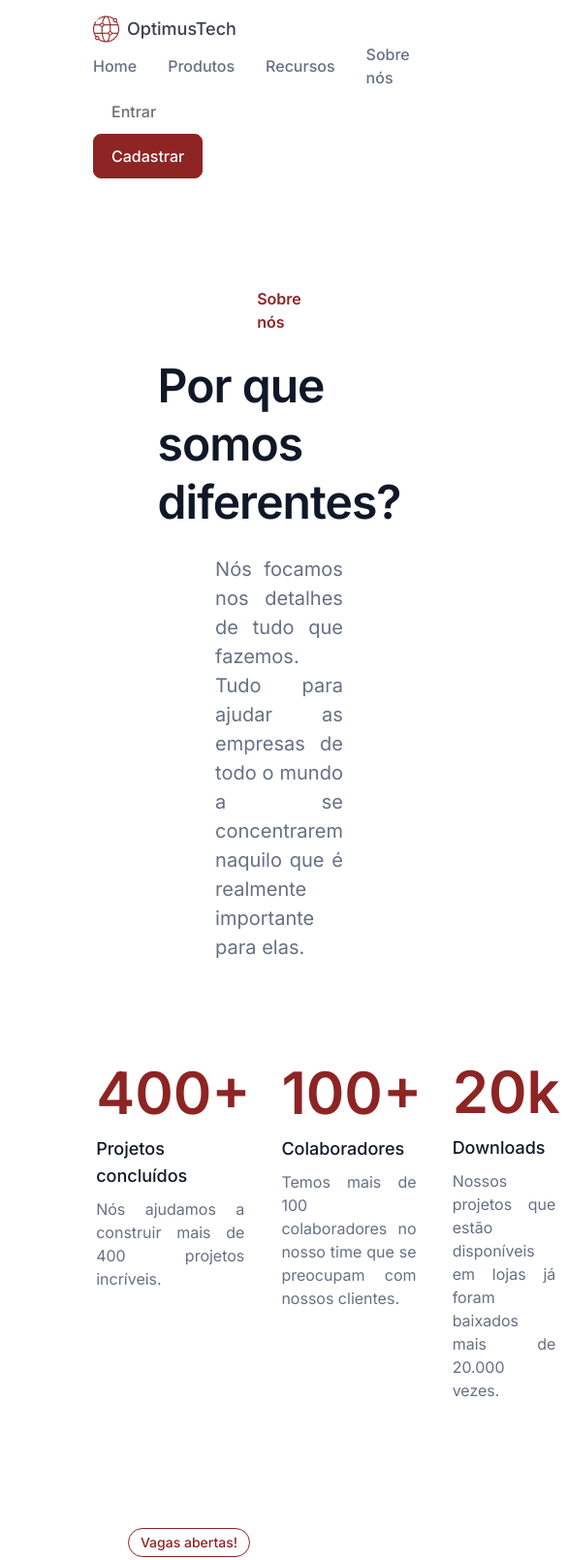
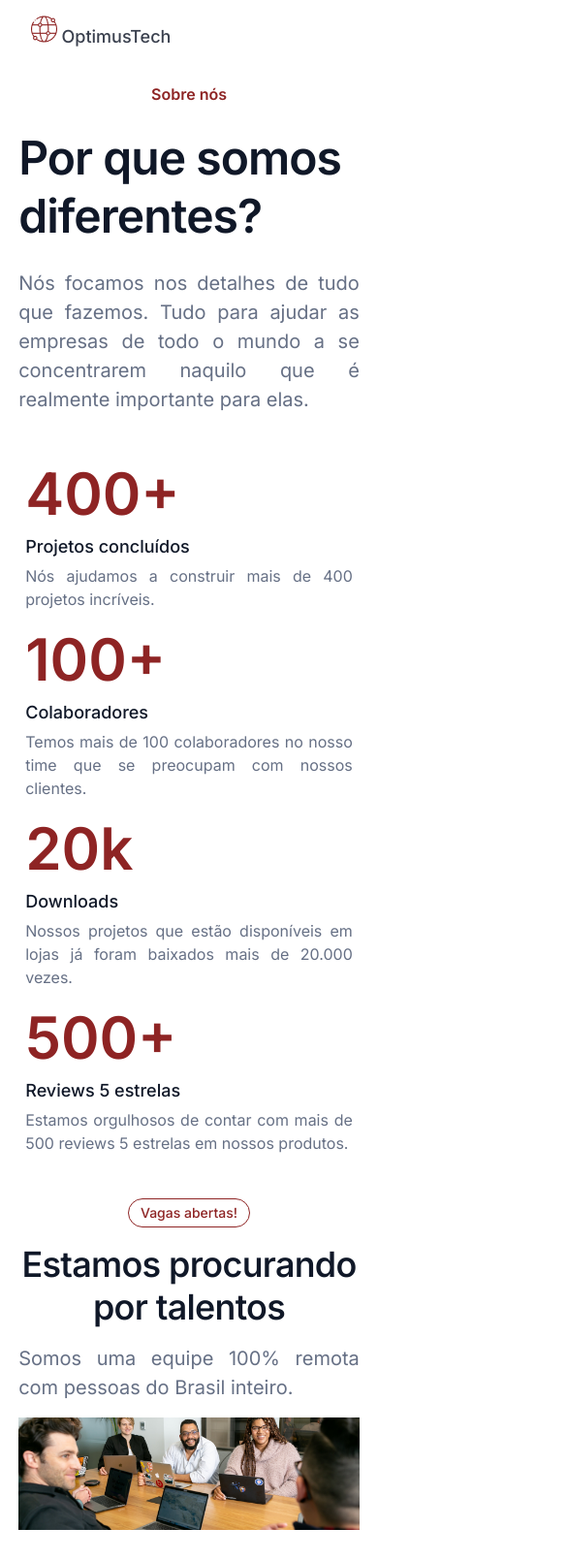
Before and after one commit to ElanyFS/landing-page, a plain HTML site: page index.html in a window 390 px wide. Shown: the top 1609 px of the page at 97% size, 585 px wide, since content can reach past the window. Drawn offline with Linux system fonts and the light colour scheme.

Commit message:
Responsividade css

```diff
--- a/assets/css/style.css
+++ b/assets/css/style.css
@@ -10,15 +10,23 @@
 body {
   width: 100%;
   height: 100vh;
+  max-width: 100%;
 }
 
+body.cor{
+  background-color: #00000013;
+}
+
+html{
+  scroll-behavior: smooth;
+}
 /* Titulos */
 
 .titulo_h2 {
   font-family: Inter;
-  font-size: 48px;
+  font-size: 3rem; /*48px*/
   font-weight: 600;
-  line-height: 60px;
+  line-height: 3.75rem; /*60px*/
   letter-spacing: -0.02em;
   text-align: left;
   color: #101828;
@@ -26,9 +34,9 @@ body {
 
 .titulo_h3 {
   font-family: Inter;
-  font-size: 36px;
+  font-size: 2.25rem; /*36px*/
   font-weight: 550;
-  line-height: 44px;
+  line-height: 2.75rem; /*44px*/
   letter-spacing: -0.02em;
   text-align: center;
   color: #101828;
@@ -36,26 +44,26 @@ body {
 
 .titulo_h4 {
   font-family: Inter;
-  font-size: 20px;
+  font-size: 1.25rem; /*20px*/
   font-weight: 500;
-  line-height: 30px;
+  line-height: 1.875rem; /*30px*/
   text-align: left;
   color: #101828;
 }
 
 .titulo_h6 {
   font-family: Inter;
-  font-size: 16px;
+  font-size: 1rem; /*16px*/
   font-weight: 600;
-  line-height: 24px;
+  line-height: 1.5rem; /*24px*/
   text-align: left;
   color: #8e2424;
 }
 
 .titulo_h1 {
-  font-size: 60px;
+  font-size: 3.75rem; /*60px*/
   font-weight: 600;
-  line-height: 72px;
+  line-height: 4.5rem; /*72px*/
   letter-spacing: -2%;
   font-style: bold;
   color: #8e2424;
@@ -64,8 +72,8 @@ body {
 /* Paragrafos */
 
 .paragrafo_grande {
-  font-size: 20px;
-  line-height: 30px;
+  font-size: 1.25rem; /*20px*/
+  line-height: 1.875rem; /*30px*/
   text-align: justify;
   font-weight: 400;
   color: #667085;
@@ -73,18 +81,17 @@ body {
 
 .paragrafo_medio {
   font-family: Inter;
-  font-size: 18px;
+  font-size: 1.125rem; /*18px*/
   font-weight: 500;
-  line-height: 28px;
-  /* text-align: left; */
+  line-height: 1.75re; /*28px*/
   color: #101828;
 }
 
 .paragrafo_pequeno {
   font-family: Inter;
-  font-size: 16px;
+  font-size: 1rem; /*16px*/
   font-weight: 400;
-  line-height: 24px;
+  line-height: 1.5rem; /*24px*/
   text-align: left;
   color: #667085;
   text-align: justify;
@@ -109,9 +116,9 @@ nav > .nav_button_logo {
 
 .nav_button_logo > span {
   font-family: Inter;
-  font-size: 18px;
+  font-size: 1.125rem; /*18px*/
   font-weight: 500;
-  line-height: 24px;
+  line-height: 1.5rem; /*24px*/
   text-align: left;
   color: #3a404e;
 }
@@ -125,17 +132,25 @@ nav > .nav_button_logo {
   gap: 2rem;
 }
 
+.nav_menu_ul.active {
+  left: 0;
+  box-shadow: -10px 0 10px rgba(0, 0, 0, 0.219);
+  transition: all 0.5s;
+  z-index: 1000;
+  background-color: #fff;;
+}
+
 ul > .nav_menu_iten {
   list-style: none;
   cursor: pointer;
-  transition: 1s;
+  transition: 1.5s;
 }
 
 ul > .nav_menu_iten a {
   font-family: Inter;
-  font-size: 16px;
+  font-size: 1rem;
   font-weight: 500;
-  line-height: 24px;
+  line-height: 1.5rem;
   text-align: left;
   color: #667085;
   text-decoration: none;
@@ -144,9 +159,9 @@ ul > .nav_menu_iten a {
 .nav_button_navegacao > .btn_entrar,
 .nav_button_navegacao > .btn_cadastrar {
   font-family: Inter;
-  font-size: 16px;
+  font-size: 1rem;
   font-weight: 500;
-  line-height: 24px;
+  line-height: 1.5rem;
   text-align: left;
   color: #667085;
   padding: 2% 0;
@@ -183,6 +198,10 @@ ul > .nav_menu_iten a {
 /* Sections */
 
 main {
+  display: flex;
+  flex-direction: column;
+  justify-content: space-between;
+  align-items: center;
   padding: 0 6rem;
 }
 
@@ -242,10 +261,10 @@ main {
 
 .alerta_vagas {
   font-family: Inter;
-  font-size: 14px;
+  font-size: 0.875rem; /*14px*/
   font-weight: 500;
-  line-height: 20px;
-  padding: 4px 12px;
+  line-height: 1.25rem; /*20px*/
+  padding: 0.25rem 0.75rem; /* 4px - 12px*/
   color: #8e2424;
   border-radius: 1rem;
   max-width: 50%;
@@ -270,7 +289,7 @@ main {
   display: flex;
   flex-direction: column;
   gap: 0.5rem;
-  border: solid 1px #EAECF0;
+  border: solid 1px #eaecf0;
   border-radius: 10px;
   padding: 2%;
 }
@@ -291,7 +310,7 @@ main {
   flex-direction: column;
   justify-content: center;
   align-items: center;
-  padding: 2rem 0;
+  padding: 2rem 1rem;
   gap: 1rem;
 }
 
@@ -306,13 +325,14 @@ main {
 /* Footer */
 
 footer {
+  width: 100%;
   background-color: #fdf8f8;
   display: flex;
   flex-direction: column;
   align-items: center;
   justify-content: center;
   gap: 1rem;
-  padding: 3rem 0;
+  padding: 3rem 1rem;
 }
 
 .container_formulario {
@@ -326,6 +346,7 @@ footer {
 .container_formulario > form {
   display: flex;
   gap: 1rem;
+  flex-wrap: wrap;
 }
 
 .container_formulario > form > input {
@@ -347,9 +368,108 @@ footer {
 
 .formulario_footer_text {
   font-family: Inter;
-  font-size: 16px;
+  font-size: 1rem;
   font-weight: 400;
-  line-height: 24px;
+  line-height: 1.5rem;
   text-align: left;
   color: #98a2b3;
 }
+
+@media (width <= 1475px) {
+  nav {
+    padding: 1rem 2rem;
+  }
+
+  main {
+    padding: 0 2rem;
+  }
+
+  .section_about {
+    padding: 2rem;
+  }
+
+  .section_metricas {
+    padding: 0 0 2rem 0;
+  }
+
+  .vagas_talentos img {
+    width: 100%;
+  }
+}
+
+@media (width <= 975px) {
+
+  nav > .nav_button_logo {
+    display: initial;
+    visibility: visible;
+  }
+
+  .nav_menu_links > ul {
+    flex-direction: column;
+    justify-content: flex-start;
+    position: fixed;
+    top: 0;
+    left: -1000px;
+    width: 45%;
+    transition: all 2s;
+    height: 100vh;
+    gap: 0;
+  }
+
+  .nav_button_navegacao {
+    flex-direction: column;
+  }
+
+  .nav_menu_links > ul> li{
+    width: 100%;
+    display: block;
+    padding: 1rem;
+  }
+}
+
+@media (width <= 876px) {
+
+  .nav_button_navegacao {
+    display: none;
+  }
+
+  .section_about {
+    padding: 2rem 1rem;
+    text-align: center;
+  }
+
+  .section_metricas {
+    grid-template-columns: repeat(2, 1fr);
+    column-gap: 2rem;
+    padding: 0 0 6rem 0;
+  }
+
+  footer {
+    padding: 3rem 2rem;
+  }
+}
+
+@media (width <= 500px) {
+  main {
+    width: 100%;
+    padding: 0;
+    margin: 0 auto;
+  }
+
+  .section_about,
+  .section_depoimentos,
+  .section_metricas,
+  .section_vagas {
+    padding: 1.2rem;
+  }
+
+  .section_metricas {
+    grid-template-columns: repeat(1, 1fr);
+    column-gap: 2rem;
+  }
+
+  .vagas_abertas {
+    width: 90%;
+  }
+
+}
--- a/assets/js/app.js
+++ b/assets/js/app.js
@@ -1,4 +1,25 @@
-document.addEventListener('DOMContentLoaded', function () {
-    let anoAtual = new Date().getFullYear();
-    document.querySelector('#ano').textContent = anoAtual;
-})
+document.addEventListener("DOMContentLoaded", function () {
+  let anoAtual = new Date().getFullYear();
+  document.querySelector("#ano").textContent = anoAtual;
+});
+
+const menuLogo = document.querySelector(".nav_button_logo");
+const menuLink = document.querySelector(".nav_menu_ul");
+const body = document.querySelector("body");
+
+menuLogo.addEventListener("click", () => {
+  menuLink.classList.toggle("active");
+  body.classList.toggle("cor");
+});
+
+menuLink.addEventListener("click", () => {
+  menuLink.classList.remove("active");
+  body.classList.remove("cor");
+});
+
+document.addEventListener("click", (evento) => {
+  if (!menuLink.contains(evento.target) && !menuLogo.contains(evento.target)) {
+    menuLink.classList.remove("active");
+    body.classList.remove("cor");
+  }
+});
--- a/index.html
+++ b/index.html
@@ -15,19 +15,20 @@
       </div>
 
       <div class="nav_menu_links">
-        <ul>
+        <ul class="nav_menu_ul">
           <li class="nav_menu_iten">
-            <a href="#">Home</a>
+            <a href="#home">Home</a>
           </li>
           <li class="nav_menu_iten">
-            <a href="#">Produtos</a>
+            <a href="#produtos">Produtos</a>
           </li>
           <li class="nav_menu_iten">
-            <a href="#">Recursos</a>
+            <a href="#recursos">Recursos</a>
           </li>
           <li class="nav_menu_iten">
-            <a href="#"> Sobre nós </a>
+            <a href="#about"> Sobre nós </a>
           </li>
+
         </ul>
       </div>
 
@@ -38,7 +39,7 @@
     </nav>
 
     <main>
-      <section class="section_about">
+      <section id="home" class="section_about">
         <h6 class="titulo_h6">Sobre nós</h6>
         <h2 class="titulo_h2">Por que somos diferentes?</h2>
         <div class="paragrafo_grande">
@@ -48,7 +49,7 @@
         </div>
       </section>
 
-      <section class="section_metricas">
+      <section id="produtos" class="section_metricas">
         <div class="container_metricas">
           <h1 class="titulo_h1">400+</h1>
           <p class="paragrafo_medio">Projetos concluídos</p>
@@ -85,7 +86,7 @@
         </div>
       </section>
 
-      <section class="section_vagas">
+      <section id="recursos" class="section_vagas">
         <div class="vagas_talentos">
           <div class="talentos_container">
             <span class="alerta_vagas">Vagas abertas!</span>
@@ -142,7 +143,7 @@
         </div>
       </section>
 
-      <section class="section_depoimentos">
+      <section id="about" class="section_depoimentos">
         <div class="depoimentos_container">
           <h6 class="titulo_h6">
             Veja o que nossos colaboradores falam sobre nós
```
